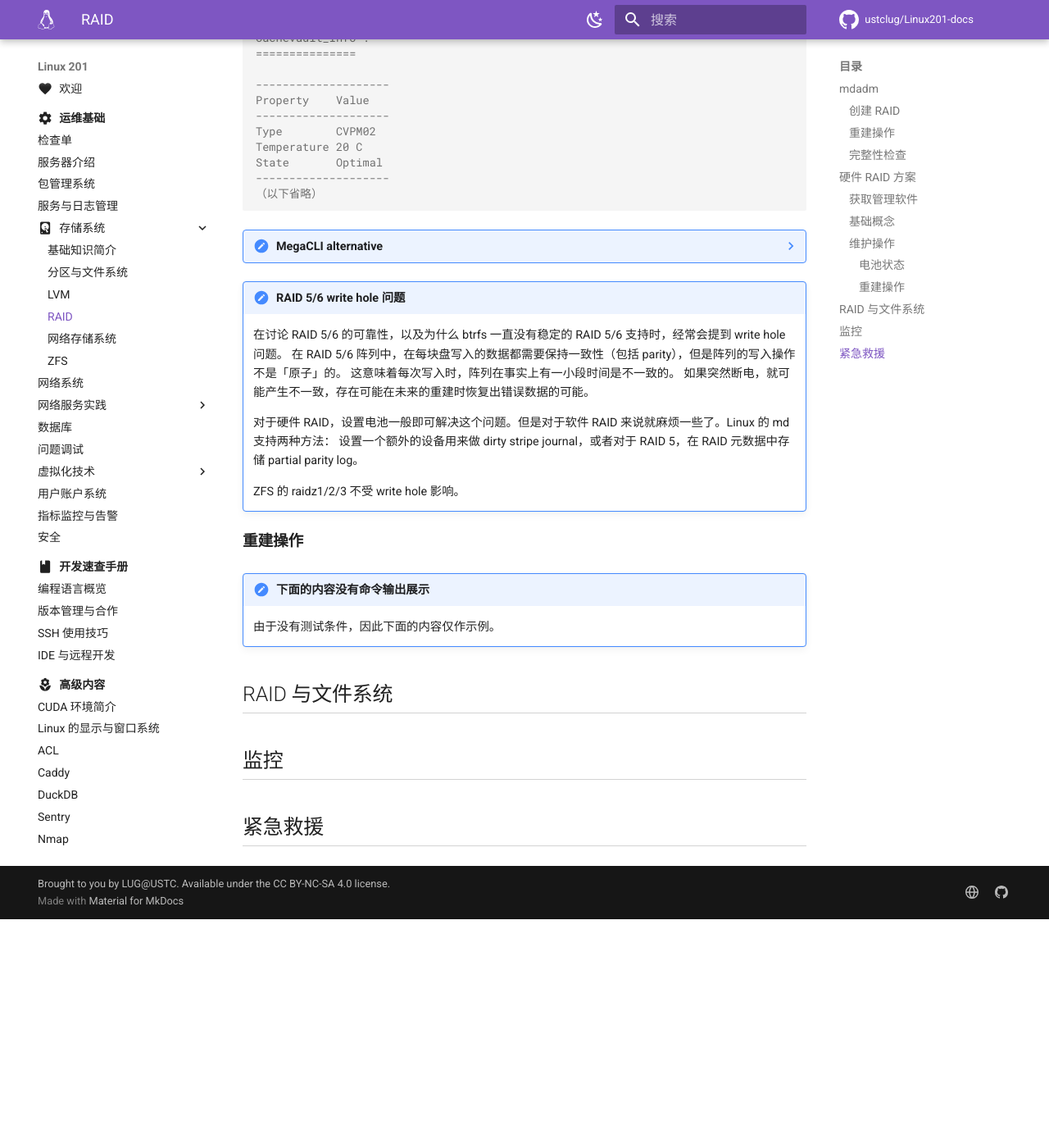
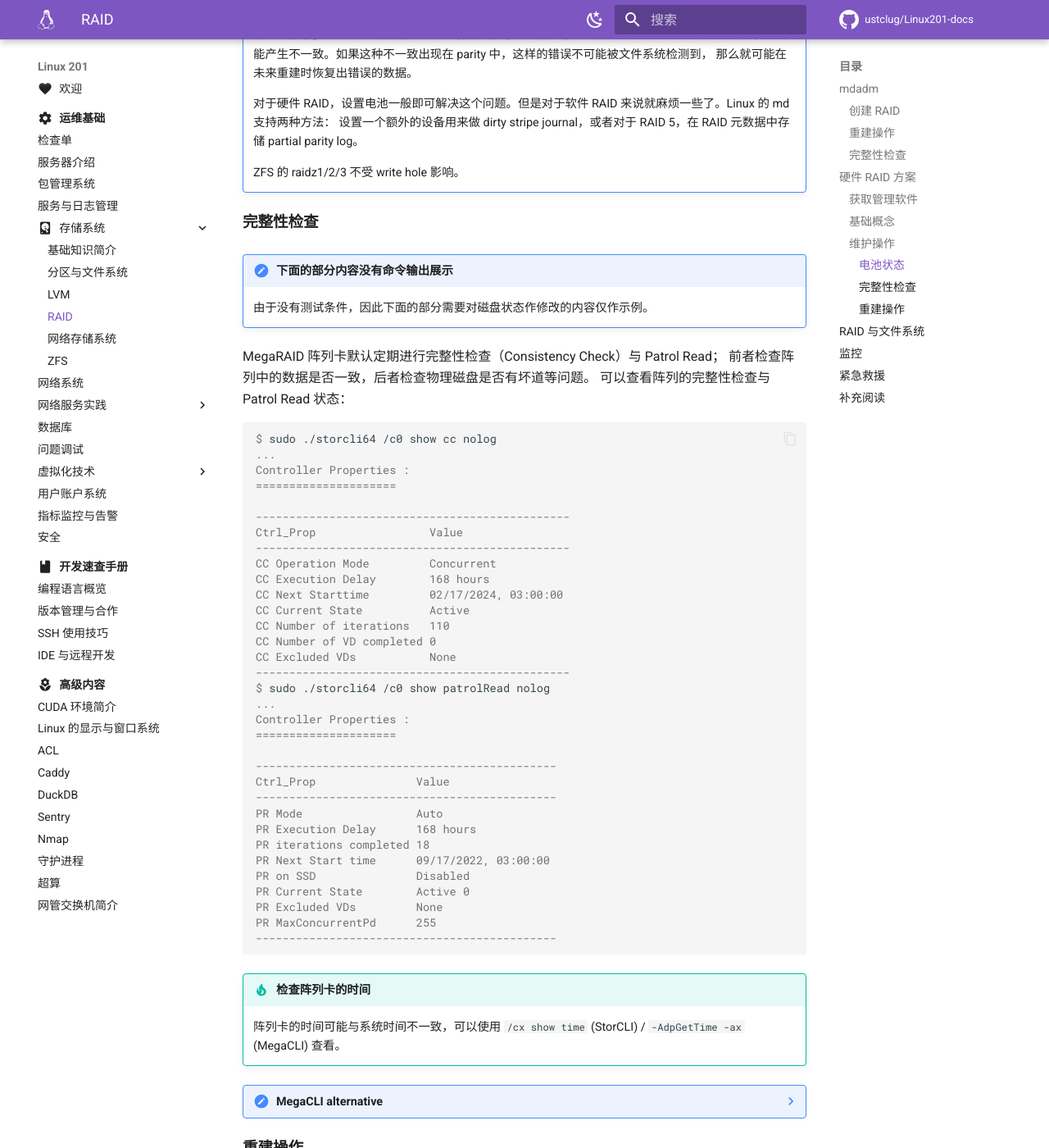
Before and after one commit to ustclug/Linux201-docs, an MkDocs documentation site: the page built from docs/ops/storage/raid.md, in a window 1280 px wide and 1400 px high, scrolled down 8840 px. Shown: the whole window at 82% size. Built offline with MkDocs 1.6.1 and Material for MkDocs 9.7.7, drawn with Linux system fonts in a browser that asks for light colours; comment, search, counter and statistics services are not loaded; before the commit the page ends 9961 px from its top, so only the background shows below that; some of the changed text lies outside the part shown.

Commit message:
ops/storage: add more contents
- zoned and SMR
- MegaRAID cc & patrol read; rebuild

````diff
--- a/docs/ops/storage/raid.md
+++ b/docs/ops/storage/raid.md
@@ -353,15 +353,9 @@
 Controller = 0
 Status = Success
 Description = None
-（以下省略）
+（以下省略；上面的部分每次 storcli 正确执行时都会输出，所以下面也会省略）
 $ sudo ./storcli64 /c0 /eall show all nolog  # 也可以使用 /e252 表示机柜 252
-CLI Version = 007.1513.0000.0000 Apr 01, 2021
-Operating system = Linux 5.10.0-21-amd64
-Controller = 0
-Status = Success
-Description = None
-
-
+...
 Enclosure /c0/e252  :
 ===================
 （以下省略）
@@ -383,13 +377,7 @@
 --------------------------------------------------------------------------------
 （以下省略）
 $ sudo ./storcli64 /c0 /vall show all nolog
-CLI Version = 007.1513.0000.0000 Apr 01, 2021
-Operating system = Linux 5.10.0-21-amd64
-Controller = 0
-Status = Success
-Description = None
-
-
+...
 /c0/v0 :
 ======
 
@@ -469,17 +457,12 @@
 
 MegaRAID 控制器一般会有一个电池（Battery Backup Unit, BBU）用于保护缓存中的数据。
 当意外断电的情况发生时，电池会支撑控制器将缓存中的数据写入磁盘，以避免数据丢失。
-在默认配置下，如果电池损坏，那么控制器不会使用缓存（WriteBack）模式，而是使用直写（WriteThrough）模式。
+在默认配置下，如果电池损坏，那么控制器不会使用缓存（WriteBack）模式，而是使用直写（WriteThrough）模式，造成写入性能下降。
 在某些控制器上，这项功能是由称之为 CacheVault 的技术实现的。
 
 ```console
 $ sudo ./storcli64 /c0 /bbu show all
-CLI Version = 007.1513.0000.0000 Apr 01, 2021
-Operating system = Linux 5.10.0-21-amd64
-Controller = 0
-Status = Failure
-Description = None
-
+...
 Detailed Status :
 ===============
 
@@ -490,13 +473,7 @@
 --------------------------------------
 $ # 这里提示使用 /cx/cv 查看 CacheVault 的状态
 $ sudo ./storcli64 /c0 /cv show all
-CLI Version = 007.1513.0000.0000 Apr 01, 2021
-Operating system = Linux 5.10.0-21-amd64
-Controller = 0
-Status = Success
-Description = None
-
-
+...
 Cachevault_Info :
 ===============
 
@@ -532,21 +509,160 @@
     在讨论 RAID 5/6 的可靠性，以及为什么 btrfs 一直没有稳定的 RAID 5/6 支持时，经常会提到 write hole 问题。
     在 RAID 5/6 阵列中，在每块盘写入的数据都需要保持一致性（包括 parity），但是阵列的写入操作不是「原子」的。
     这意味着每次写入时，阵列在事实上有一小段时间是不一致的。
-    如果突然断电，就可能产生不一致，存在可能在未来的重建时恢复出错误数据的可能。
+    如果突然断电，就可能产生不一致。如果这种不一致出现在 parity 中，这样的错误不可能被文件系统检测到，
+    那么就可能在未来重建时恢复出错误的数据。
 
     对于硬件 RAID，设置电池一般即可解决这个问题。但是对于软件 RAID 来说就麻烦一些了。Linux 的 md 支持两种方法：
     设置一个额外的设备用来做 dirty stripe journal，或者对于 RAID 5，在 RAID 元数据中存储 partial parity log。
 
     ZFS 的 raidz1/2/3 不受 write hole 影响。
 
+#### 完整性检查
+
+!!! note "下面的部分内容没有命令输出展示"
+
+    由于没有测试条件，因此下面的部分需要对磁盘状态作修改的内容仅作示例。
+
+MegaRAID 阵列卡默认定期进行完整性检查（Consistency Check）与 Patrol Read；
+前者检查阵列中的数据是否一致，后者检查物理磁盘是否有坏道等问题。
+可以查看阵列的完整性检查与 Patrol Read 状态：
+
+```console
+$ sudo ./storcli64 /c0 show cc nolog
+...
+Controller Properties :
+=====================
+
+-----------------------------------------------
+Ctrl_Prop                 Value
+-----------------------------------------------
+CC Operation Mode         Concurrent
+CC Execution Delay        168 hours
+CC Next Starttime         02/17/2024, 03:00:00
+CC Current State          Active
+CC Number of iterations   110
+CC Number of VD completed 0
+CC Excluded VDs           None
+-----------------------------------------------
+$ sudo ./storcli64 /c0 show patrolRead nolog
+...
+Controller Properties :
+=====================
+
+---------------------------------------------
+Ctrl_Prop               Value
+---------------------------------------------
+PR Mode                 Auto
+PR Execution Delay      168 hours
+PR iterations completed 18
+PR Next Start time      09/17/2022, 03:00:00
+PR on SSD               Disabled
+PR Current State        Active 0
+PR Excluded VDs         None
+PR MaxConcurrentPd      255
+---------------------------------------------
+```
+
+!!! tip "检查阵列卡的时间"
+
+    阵列卡的时间可能与系统时间不一致，可以使用 `/cx show time` (StorCLI) / `-AdpGetTime -ax` (MegaCLI) 查看。
+
+??? note "MegaCLI alternative"
+
+    ```console
+    $ sudo ./MegaCli64 -AdpCcSched -Info -a0 -NoLog
+
+    Adapter #0
+
+    Operation Mode: Disabled
+    Execution Delay: 168
+    Next start time: 09/02/2023, 03:00:00
+    Current State: Stopped
+    Number of iterations: 0
+    Number of VD completed: 0
+    Excluded VDs          : None
+    Exit Code: 0x00
+    $ sudo ./MegaCli64 -AdpPR -Info -a0 -NoLog
+
+    Adapter 0: Patrol Read Information:
+
+    Patrol Read Mode: Auto
+    Patrol Read Execution Delay: 168 hours
+    Number of iterations completed: 591
+    Next start time: 02/26/2024, 21:00:00
+    Current State: Stopped
+    Patrol Read on SSD Devices: Disabled
+
+    Exit Code: 0x00
+    ```
+
 #### 重建操作
 
-!!! note "下面的内容没有命令输出展示"
+在替换坏盘后，阵列卡会自动开始重建操作。
+如果在有盘损坏时有热备盘（Spare），那么阵列卡会自动将热备盘加入阵列并开始重建。
 
-    由于没有测试条件，因此下面的内容仅作示例。
+默认情况下，阵列卡会在重建时限制 IO 性能，这个指标可以通过 `rebuildrate` 参数调整（默认为 30%）：
+
+```console
+$ sudo ./storcli64 /c0 show rebuildrate nolog
+...
+Controller Properties :
+=====================
+
+------------------
+Ctrl_Prop   Value
+------------------
+Rebuildrate 30%
+------------------
+$ sudo ./storcli64 /c0 set rebuildrate=60 nolog
+...
+Controller Properties :
+=====================
+
+------------------
+Ctrl_Prop   Value
+------------------
+Rebuildrate 60%
+------------------
+```
+
+??? note "MegaCLI alternative"
+
+    ```console
+    $ sudo ./MegaCli64 -AdpGetProp RebuildRate -a0 -NoLog
+
+    Adapter 0: Rebuild Rate = 30%
+
+    Exit Code: 0x00
+    $ sudo ./MegaCli64 -AdpSetProp RebuildRate -60 -a0 -NoLog
+
+    Adapter 0: Set rebuild rate to 60% success.
+
+    Exit Code: 0x00
+    ```
+
+在重建时，也可以查看重建的进度：
+
+```console
+sudo ./storcli64 /c0 /sx show rebuild nolog
+```
+
+??? note "MegaCLI alternative"
+
+    ```console
+    $ sudo ./MegaCli64 -PDRbld -ShowProg -PhysDrv [252:7] -a0 -NoLog
+
+    Rebuild Progress on Device at Enclosure 252, Slot 7 Completed 8% in 39 Minutes.
+
+    Exit Code: 0x00
+    ```
 
 ## RAID 与文件系统
 
 ## 监控
 
 ## 紧急救援
+
+## 补充阅读
+
+- [MegaCli wrapper for LSI MegaRAID for Debian/Ubuntu/RHEL/CentOS](https://gist.github.com/demofly/53b26d7a3f12b3008716)：一个服务器运维的 MegaCLI 脚本，其中包含了一些可供参考的操作与推荐设置
````
Also changed, not shown: docs/ops/storage/intro.md (+11 -0 lines).
